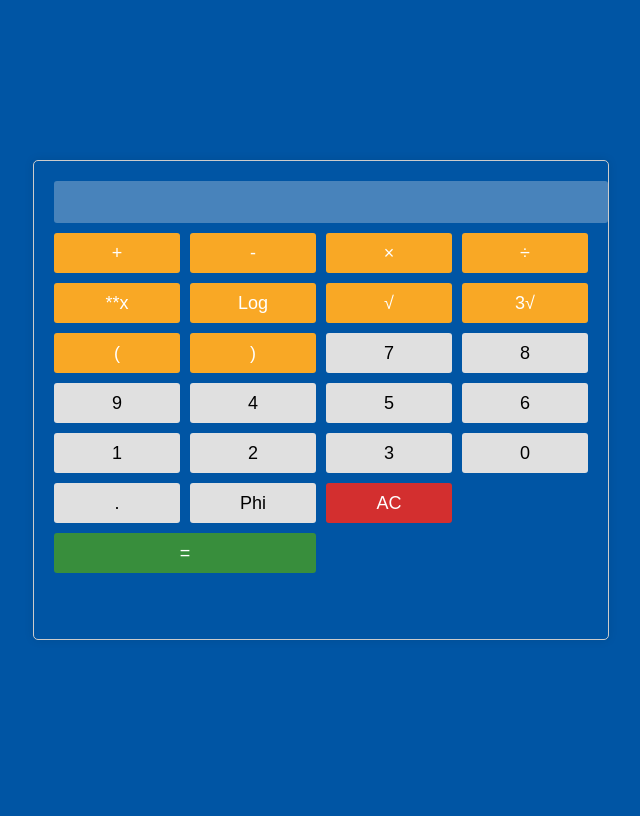
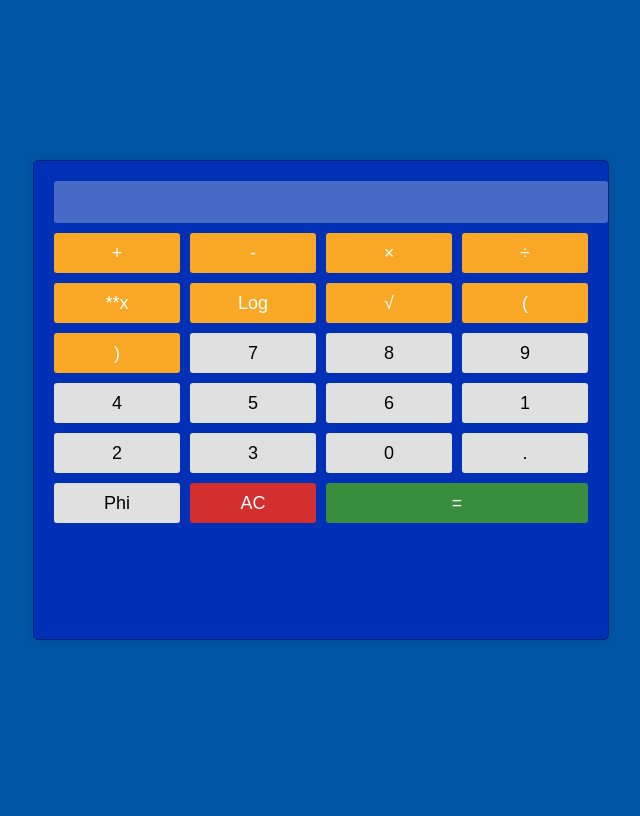
Before and after one commit to Starzz90/MINI-PROJECTS, a PHP site: page /CALC.html in a window 1280 px wide. Shown: the whole page, without its empty margins (415-1055 px from the left). Run offline with PHP 8.4, Linux system fonts and the light colour scheme.

Commit message:
changin not efficient enough

```diff
--- a/WEB-CALC/CALC.css
+++ b/WEB-CALC/CALC.css
@@ -9,10 +9,10 @@ body {
 
 .calculator {
     text-align: center;
-    border: 1px solid #ccc;
+    background-color: #0030b6;
+    border: 1px solid #00217b;
     border-radius: 5px;
     padding: 20px;
-    background-color: FA8814;
     box-shadow: 0px 0px 10px rgba(0, 0, 0, 0.1);
     position: absolute;
     top: 20%;
@@ -51,6 +51,10 @@ button {
     color: black;
     cursor: pointer;
 }
+button:hover{
+    background-color: #ffd000;
+    scale: 1.05;
+}
 
 button:active {
     background-color: #d0d0d0;
--- a/WEB-CALC/CALC.html
+++ b/WEB-CALC/CALC.html
@@ -17,7 +17,6 @@
             <button type="button" class="operator" value="**2" onclick= "power('**')">**x</button>
             <button type="button" class="operator" value="Log" onClick= "operateAdv('Log')">Log</button>
             <button type="button" class="operator" value="sqrt" onClick= "sqrt('√')">√</button>
-            <button type="button" class="operator" value="customsqrt" onClick= "threesqrt('sqrt')">3√</button>
             <button type="button" class="operator" value="(" onClick= "append('(')">(</button>
             <button type="button" class="operator" value=")" onClick= "append(')')">)</button>
 
--- a/WEB-CALC/CALC.js
+++ b/WEB-CALC/CALC.js
@@ -26,16 +26,7 @@ function sqrt(op){
 }
     const char = display.value.slice(-1);
     if('+-*/'.includes(char)) return;
-    display.value = Math.SQRT(Number(display.value), 2);
-}
-
-function sqrt(op){
-    if(display.value === ''){
-        return;
-    }
-    const char = display.value.slice(-1);
-    if('+-/*'.includes(char))return;
-    display.value = Math.SQRT(Number(display.value), 3);
+    display.value =  Math.sqrt(display.value);
 }
 
 function power(op){
```
